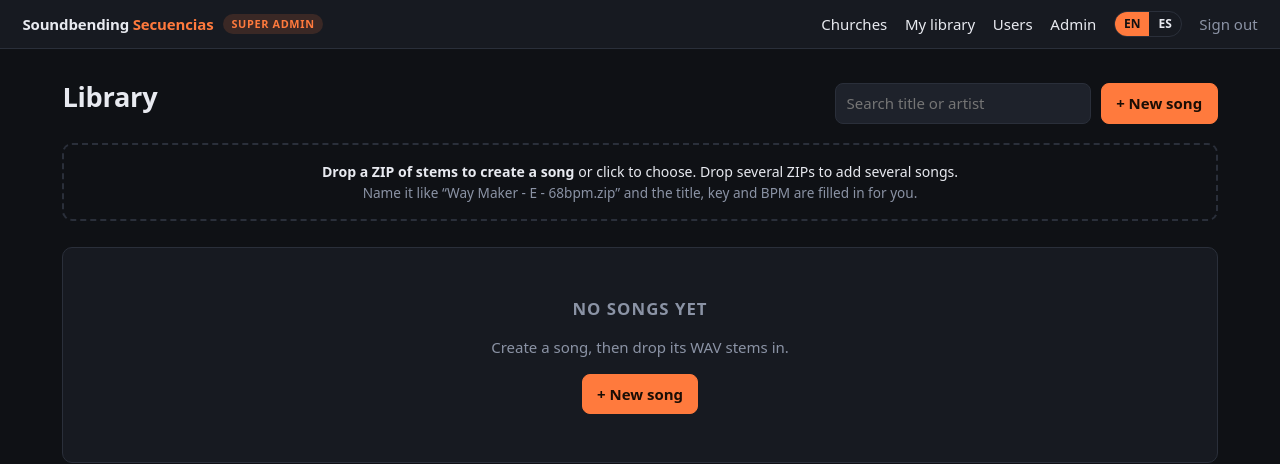
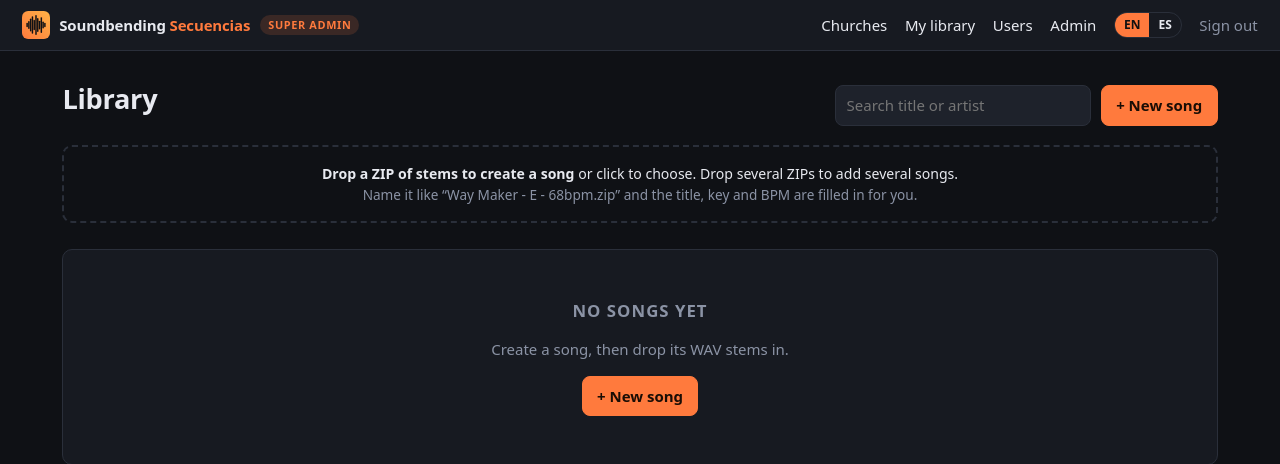
Before and after one commit to stefanhoagland/soundbendingsecuencias, a FastAPI app: page / in a window 1280 px wide. Shown: the top 464 px of the page. Run offline with FastAPI, Linux system fonts and the light colour scheme; the visitor is signed in with stand-in values (Sample User, id 1); data comes from the database, SQL or seed files in the repository; data that the repository does not hold is empty.

Commit message:
Add a site logo (#15)
* Add a soundwave logo to the header, sign-in page and browser tab

Co-Authored-By: Claude Opus 5.5 <noreply@anthropic.com>
Claude-Session: https://claude.ai/code/session_017XezwRcoQLotDT4SeQWT63

* Logo: waveform bars on an orange tile

Co-Authored-By: Claude Opus 5.5 <noreply@anthropic.com>
Claude-Session: https://claude.ai/code/session_017XezwRcoQLotDT4SeQWT63

---------

Co-authored-by: Claude <noreply@anthropic.com>

```diff
--- a/server/app/static/style.css
+++ b/server/app/static/style.css
@@ -33,6 +33,9 @@ code.token { user-select: all; background: #000; padding: .15rem .4rem; border-r
 .topbar nav a { color: var(--text); }
 .brand { font-weight: 800; color: var(--text); letter-spacing: -.01em; }
 .brand span { color: var(--accent); }
+.brand { display: inline-flex; align-items: center; white-space: pre; }
+.brand .logo { width: 28px; height: 28px; flex: none; margin-right: .55rem; }
+.logo-big { display: block; width: 72px; height: 72px; margin: 0 auto .8rem; }
 .brand.big { font-size: 1.6rem; margin-bottom: 0; }
 
 .page { max-width: 1200px; margin: 0 auto; padding: 1.6rem 1.4rem 4rem; }
--- a/server/app/templates/base.html
+++ b/server/app/templates/base.html
@@ -10,12 +10,14 @@
   <meta charset="utf-8">
   <meta name="viewport" content="width=device-width, initial-scale=1">
   <title>{% block title %}{{ _('Library') }}{% endblock %} · Soundbending Secuencias</title>
+  <link rel="icon" type="image/svg+xml" href="{{ url_for('static', path='logo.svg') }}">
+  <link rel="apple-touch-icon" href="{{ url_for('static', path='logo.svg') }}">
   <link rel="stylesheet" href="{{ url_for('static', path='style.css') }}">
 </head>
 <body>
   {% if user %}
   <header class="topbar">
-    <span class="brand-wrap"><a class="brand" href="{{ '/admin/churches' if user.is_admin else '/' }}">Soundbending <span>Secuencias</span></a>{% if user.is_admin %}<span class="super-badge">{{ _('Super admin') }}</span>{% endif %}</span>
+    <span class="brand-wrap"><a class="brand" href="{{ '/admin/churches' if user.is_admin else '/' }}"><img class="logo" src="{{ url_for('static', path='logo.svg') }}" alt="">Soundbending <span>Secuencias</span></a>{% if user.is_admin %}<span class="super-badge">{{ _('Super admin') }}</span>{% endif %}</span>
     <nav>
       {% if practice %}
         <a href="/c/{{ nav_church.slug }}" class="active-tab">{{ _('Practice') }}</a>
--- a/server/app/templates/login.html
+++ b/server/app/templates/login.html
@@ -3,6 +3,7 @@
 {% block main_class %}page narrow center{% endblock %}
 {% block content %}
 <div class="card login">
+  <img class="logo-big" src="{{ url_for('static', path='logo.svg') }}" alt="">
   <h1 class="brand big">Soundbending <span>Secuencias</span></h1>
   <p class="muted">{{ _('Your multitrack library') }}</p>
   {% if error %}<div class="flash error">{{ error }}</div>{% endif %}
```
Also changed, not shown: server/app/static/logo.svg (added).
